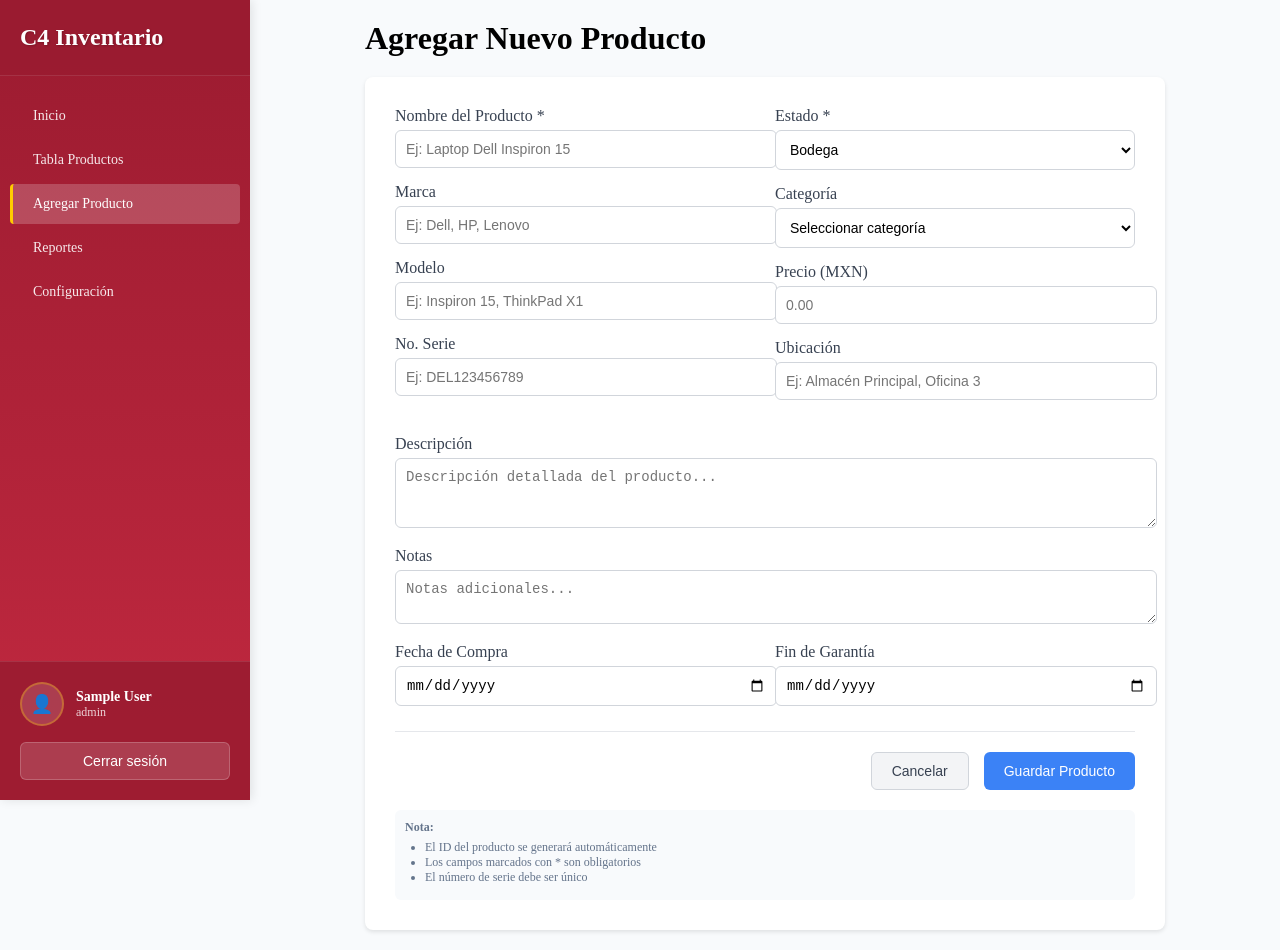
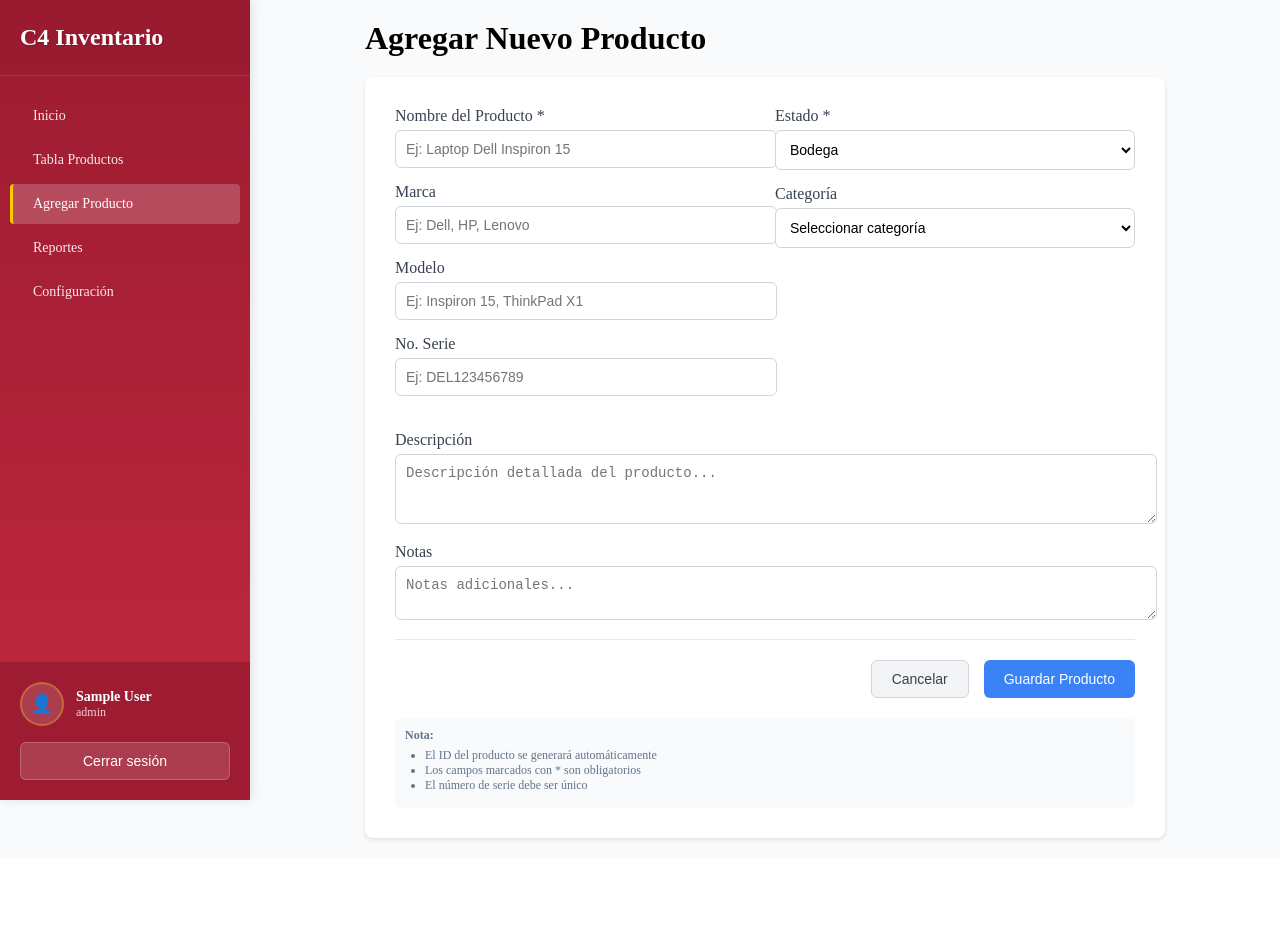
Before and after one commit to QuetzalBP/c4-inventario-frontend, a React (Vite) app: page /add-product in a window 1280 px wide. After the commit the page ends 858 px from the top, so only its background shows below. Built offline with nearby package versions, Linux system fonts and the light colour scheme; sample sign-in values are in the browser's storage.

Commit message:
Descripción de los cambios

```diff
--- a/src/pages/AddProduct.jsx
+++ b/src/pages/AddProduct.jsx
@@ -305,57 +305,9 @@ export default function AddProduct() {
               </select>
             </div>
 
-            <div style={{ marginBottom: '15px' }}>
-              <label style={{
-                display: 'block',
-                marginBottom: '5px',
-                fontWeight: '500',
-                color: '#374151'
-              }}>
-                Precio (MXN)
-              </label>
-              <input
-                type="number"
-                name="price"
-                value={product.price}
-                onChange={handleChange}
-                step="0.01"
-                min="0"
-                style={{
-                  width: '100%',
-                  padding: '10px',
-                  border: '1px solid #d1d5db',
-                  borderRadius: '6px',
-                  fontSize: '14px'
-                }}
-                placeholder="0.00"
-              />
-            </div>
 
-            <div style={{ marginBottom: '15px' }}>
-              <label style={{
-                display: 'block',
-                marginBottom: '5px',
-                fontWeight: '500',
-                color: '#374151'
-              }}>
-                Ubicación
-              </label>
-              <input
-                type="text"
-                name="location"
-                value={product.location}
-                onChange={handleChange}
-                style={{
-                  width: '100%',
-                  padding: '10px',
-                  border: '1px solid #d1d5db',
-                  borderRadius: '6px',
-                  fontSize: '14px'
-                }}
-                placeholder="Ej: Almacén Principal, Oficina 3"
-              />
-            </div>
+
+
           </div>
         </div>
 
@@ -412,60 +364,6 @@ export default function AddProduct() {
           />
         </div>
 
-        <div style={{
-          display: 'grid',
-          gridTemplateColumns: '1fr 1fr',
-          gap: '20px',
-          marginBottom: '25px'
-        }}>
-          <div>
-            <label style={{
-              display: 'block',
-              marginBottom: '5px',
-              fontWeight: '500',
-              color: '#374151'
-            }}>
-              Fecha de Compra
-            </label>
-            <input
-              type="date"
-              name="purchaseDate"
-              value={product.purchaseDate}
-              onChange={handleChange}
-              style={{
-                width: '100%',
-                padding: '10px',
-                border: '1px solid #d1d5db',
-                borderRadius: '6px',
-                fontSize: '14px'
-              }}
-            />
-          </div>
-
-          <div>
-            <label style={{
-              display: 'block',
-              marginBottom: '5px',
-              fontWeight: '500',
-              color: '#374151'
-            }}>
-              Fin de Garantía
-            </label>
-            <input
-              type="date"
-              name="warrantyExpiry"
-              value={product.warrantyExpiry}
-              onChange={handleChange}
-              style={{
-                width: '100%',
-                padding: '10px',
-                border: '1px solid #d1d5db',
-                borderRadius: '6px',
-                fontSize: '14px'
-              }}
-            />
-          </div>
-        </div>
 
         <div style={{
           display: 'flex',
--- a/src/pages/Dashboard.jsx
+++ b/src/pages/Dashboard.jsx
@@ -80,16 +80,7 @@ export default function Dashboard() {
   }
 
   const calculateStats = (productsData, movementsData) => {
-    // Valor total del inventario
-    const totalValue = productsData.reduce((acc, prod) =>
-      acc + (parseFloat(prod.price) || 0) * (parseInt(prod.quantity) || 0), 0
-    )
-
-    // Productos con bajo stock
-    const lowStockProducts = productsData.filter(p => (p.quantity || 0) < 10).length
-
-    // Movimientos de hoy
-    const today = new Date().toDateString()
+   const today = new Date().toDateString()
     const todayMovements = movementsData.filter(m => {
       const mDate = new Date(m.createdAt)
       return mDate.toDateString() === today
@@ -106,24 +97,7 @@ export default function Dashboard() {
       .sort((a, b) => new Date(b.createdAt) - new Date(a.createdAt))
       .slice(0, 5)
 
-    // Productos más valiosos (top 5 por valor total)
-    const topProducts = productsData
-      .map(p => ({
-        ...p,
-        totalValue: (parseFloat(p.price) || 0) * (parseInt(p.quantity) || 0)
-      }))
-      .sort((a, b) => b.totalValue - a.totalValue)
-      .slice(0, 5)
 
-    setStats({
-      totalProducts: productsData.length,
-      totalValue,
-      lowStock: lowStockProducts,
-      todayMovements,
-      byStatus,
-      recentActivity,
-      topProducts
-    })
   }
 
   const handleDelete = async (id) => {
@@ -163,12 +137,10 @@ export default function Dashboard() {
     // Tabla de productos principales
     autoTable(doc, {
       startY: 80,
-      head: [['Producto', 'Estado', 'Ubicación', 'Valor']],
+      head: [['Producto', 'Estado']],
       body: stats.topProducts.map(p => [
         p.name,
         p.status,
-        p.location || 'N/A',
-        `$${(parseFloat(p.price) || 0) * (parseInt(p.quantity) || 0)}`
       ]),
       styles: { fontSize: 10 }
     })
--- a/src/pages/EditProduct.jsx
+++ b/src/pages/EditProduct.jsx
@@ -655,32 +655,6 @@ export default function EditProduct() {
                 />
               </div>
 
-              <div>
-                <label style={{
-                  display: 'block',
-                  marginBottom: '6px',
-                  fontWeight: '500',
-                  color: '#374151'
-                }}>
-                  Precio (MXN)
-                </label>
-                <input
-                  type="number"
-                  name="price"
-                  value={product.price}
-                  onChange={handleChange}
-                  step="0.01"
-                  min="0"
-                  style={{
-                    width: '100%',
-                    padding: '10px 12px',
-                    border: '1px solid #d1d5db',
-                    borderRadius: '4px',
-                    fontSize: '14px'
-                  }}
-                  placeholder="0.00"
-                />
-              </div>
 
               <div>
                 <label style={{
--- a/src/pages/Products.jsx
+++ b/src/pages/Products.jsx
@@ -35,8 +35,6 @@ export default function Products() {
             <th style={{ padding: '10px', border: '1px solid #ddd' }}>ID</th>
             <th style={{ padding: '10px', border: '1px solid #ddd' }}>Nombre</th>
             <th style={{ padding: '10px', border: '1px solid #ddd' }}>Descripción</th>
-            <th style={{ padding: '10px', border: '1px solid #ddd' }}>Cantidad</th>
-            <th style={{ padding: '10px', border: '1px solid #ddd' }}>Precio</th>
             <th style={{ padding: '10px', border: '1px solid #ddd' }}>Categoría</th>
           </tr>
         </thead>
@@ -46,8 +44,6 @@ export default function Products() {
               <td style={{ padding: '10px', border: '1px solid #ddd' }}>{product.id}</td>
               <td style={{ padding: '10px', border: '1px solid #ddd' }}>{product.name}</td>
               <td style={{ padding: '10px', border: '1px solid #ddd' }}>{product.description}</td>
-              <td style={{ padding: '10px', border: '1px solid #ddd' }}>{product.quantity}</td>
-              <td style={{ padding: '10px', border: '1px solid #ddd' }}>${product.price}</td>
               <td style={{ padding: '10px', border: '1px solid #ddd' }}>{product.category}</td>
             </tr>
           ))}
--- a/src/pages/ProductsTable.jsx
+++ b/src/pages/ProductsTable.jsx
@@ -424,9 +424,6 @@ export default function ProductsTable() {
                       >
                         Estado{getSortIndicator('status')}
                       </th>
-                      <th style={{ padding: '12px 16px', textAlign: 'left' }}>
-                        Ubicación
-                      </th>
                       <th
                         style={{
                           padding: '12px 16px',
--- a/src/pages/Reports.jsx
+++ b/src/pages/Reports.jsx
@@ -182,7 +182,7 @@ export default function Reports() {
 
     autoTable(doc, {
       startY: 40,
-      head: [['Fecha', 'Hora', 'ID Prod.', 'Producto', 'Tipo', 'Estado', 'Usuario', 'Ubicacion']],
+      head: [['Fecha', 'Hora', 'ID Prod.', 'Producto', 'Tipo', 'Estado', 'Usuario']],
       body: tableData,
       styles: { fontSize: 8 },
       headStyles: { fillColor: [59, 130, 246] },
@@ -226,7 +226,7 @@ export default function Reports() {
 
     autoTable(doc, {
       startY: yPos + 5,
-      head: [['ID', 'Nombre', 'Marca', 'Modelo', 'Serie', 'Estado', 'Ubicacion', 'Usuario']],
+      head: [['ID', 'Nombre', 'Marca', 'Modelo', 'Serie', 'Estado', 'Usuario']],
       body: tableData,
       styles: { fontSize: 8 },
       headStyles: { fillColor: [34, 197, 94] },
--- a/src/pages/Settings.jsx
+++ b/src/pages/Settings.jsx
@@ -180,9 +180,7 @@ export default function Settings() {
       'Número de Serie': p.serialNumber || '',
       'Estado': p.status,
       'Cantidad': p.quantity || 1,
-      'Precio': p.price || '',
       'Categoría': p.category || '',
-      'Ubicación': p.location || '',
       'Notas': p.notes || '',
       'Creado Por': p.createdBy || '',
       'Actualizado Por': p.updatedBy || '',
@@ -760,7 +758,7 @@ export default function Settings() {
             <p style={{ margin: '0 0 8px 0', fontWeight: '500' }}>ℹ️ Información del archivo:</p>
             <ul style={{ margin: 0, paddingLeft: '20px' }}>
               <li>Formato: Microsoft Excel (.xlsx)</li>
-              <li>Incluye: ID, nombre, descripción, marca, modelo, serie, estado, cantidad, precio, categoría, ubicación, usuarios y fechas</li>
+              <li>Incluye: ID, nombre, descripción, marca, modelo, serie, estado, cantidad, categoría, usuarios y fechas</li>
               <li>Compatible con Excel, Google Sheets y LibreOffice</li>
             </ul>
           </div>
```
